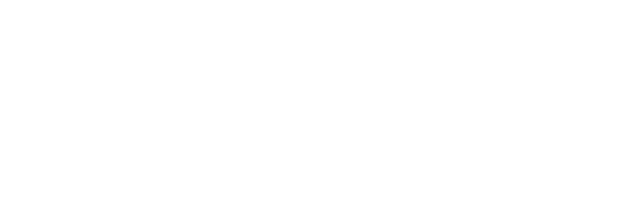
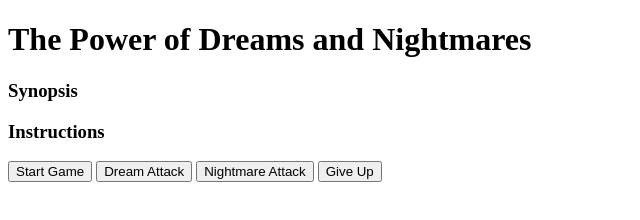
Before and after one commit to aperezdom001/Project1-Game, a plain HTML site: page index.html in a window 1280 px wide. Shown: the whole page, without its empty margins (0-640 px from the left). Drawn offline with Linux system fonts and the light colour scheme.

Commit message:
Getting the basics

```diff
--- a/index.html
+++ b/index.html
@@ -7,7 +7,17 @@
     <title>The Power of Dreams and Nightmares</title>
 </head>
 <body>
+    <h1>The Power of Dreams and Nightmares</h1>
+    <h3>Synopsis</h3>
+    <h3>Instructions</h3>
     <script src="script.js"></script>
 </body>
+
+<div>
+    <button>Start Game</button>
+    <button>Dream Attack</button>
+    <button>Nightmare Attack</button>
+    <button>Give Up</button>
+</div>
 </body>
 </html>
```
